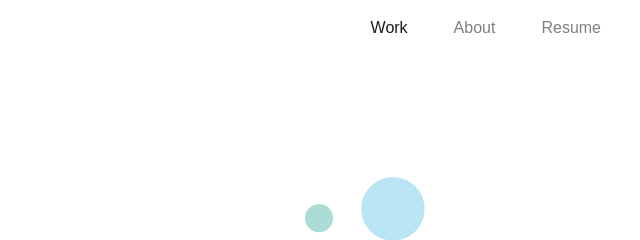
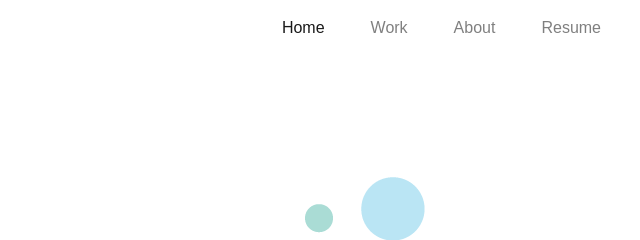
Before and after one commit to julz1987/UX_UI_HW_19, a plain HTML site: page index.html in a window 1280 px wide. Shown: the top 240 px of the page, 640-1280 px from the left. Drawn offline with nearby package versions, Linux system fonts and the light colour scheme; a web font is replaced by a local one.

Commit message:
Update index.html

```diff
--- a/index.html
+++ b/index.html
@@ -46,7 +46,10 @@
   <div class="collapse navbar-collapse" id="navbarSupportedContent">
     <ul class="navbar-nav mr-auto">
       <li class="nav-item active">
-        <a class="nav-link" href="#">Work <span class="sr-only">(current)</span></a>
+        <a class="nav-link" href="#">Home <span class="sr-only">(current)</span></a>
+      </li>
+      <li class="nav-item">
+        <a class="nav-link" href="#">Work</a>
       </li>
       <li class="nav-item">
         <a class="nav-link" href="#">About</a>
```
